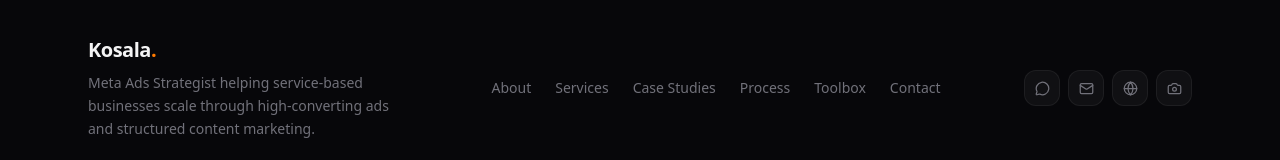
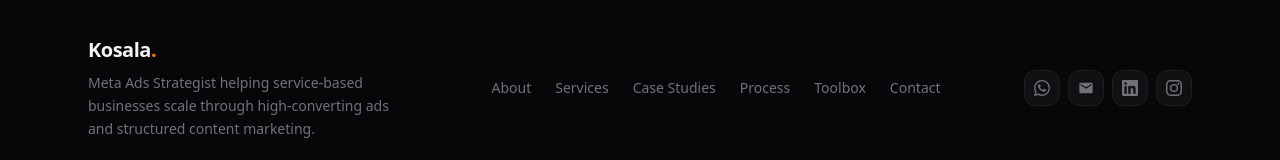
Before and after one commit to Milanz247/kosala-portfolio, a Next.js app: page / in a window 1280 px wide. Shown: the part 8823-8983 px from the top of the page. Built offline with nearby package versions, Linux system fonts and the light colour scheme.

Commit message:
feat: replace footer social icons with actual brand SVG logos

```diff
--- a/components/Footer.tsx
+++ b/components/Footer.tsx
@@ -1,7 +1,7 @@
 "use client";
 
 import React from "react";
-import { MessageCircle, ArrowUp, Mail, Globe, Camera } from "lucide-react";
+import { ArrowUp } from "lucide-react";
 
 const navLinks = [
   { label: "About", href: "#about" },
@@ -12,11 +12,35 @@
   { label: "Contact", href: "#contact" },
 ];
 
+const WhatsAppIcon = () => (
+  <svg viewBox="0 0 24 24" width="16" height="16" fill="currentColor">
+    <path d="M17.472 14.382c-.297-.149-1.758-.867-2.03-.967-.273-.099-.471-.148-.67.15-.197.297-.767.966-.94 1.164-.173.199-.347.223-.644.075-.297-.15-1.255-.463-2.39-1.475-.883-.788-1.48-1.761-1.653-2.059-.173-.297-.018-.458.13-.606.134-.133.298-.347.446-.52.149-.174.198-.298.298-.497.099-.198.05-.371-.025-.52-.075-.149-.669-1.612-.916-2.207-.242-.579-.487-.5-.669-.51-.173-.008-.371-.01-.57-.01-.198 0-.52.074-.792.372-.272.297-1.04 1.016-1.04 2.479 0 1.462 1.065 2.875 1.213 3.074.149.198 2.096 3.2 5.077 4.487.709.306 1.262.489 1.694.625.712.227 1.36.195 1.871.118.571-.085 1.758-.719 2.006-1.413.248-.694.248-1.289.173-1.413-.074-.124-.272-.198-.57-.347m-5.421 7.403h-.004a9.87 9.87 0 01-5.031-1.378l-.361-.214-3.741.982.998-3.648-.235-.374a9.86 9.86 0 01-1.51-5.26c.001-5.45 4.436-9.884 9.888-9.884 2.64 0 5.122 1.03 6.988 2.898a9.825 9.825 0 012.893 6.994c-.003 5.45-4.437 9.884-9.885 9.884m8.413-18.297A11.815 11.815 0 0012.05 0C5.495 0 .16 5.335.157 11.892c0 2.096.547 4.142 1.588 5.945L.057 24l6.305-1.654a11.882 11.882 0 005.683 1.448h.005c6.554 0 11.89-5.335 11.893-11.893a11.821 11.821 0 00-3.48-8.413z"/>
+  </svg>
+);
+
+const MailIcon = () => (
+  <svg viewBox="0 0 24 24" width="16" height="16" fill="currentColor">
+    <path d="M20 4H4c-1.1 0-2 .9-2 2v12c0 1.1.9 2 2 2h16c1.1 0 2-.9 2-2V6c0-1.1-.9-2-2-2zm0 4l-8 5-8-5V6l8 5 8-5v2z"/>
+  </svg>
+);
+
+const LinkedInIcon = () => (
+  <svg viewBox="0 0 24 24" width="16" height="16" fill="currentColor">
+    <path d="M20.447 20.452h-3.554v-5.569c0-1.328-.027-3.037-1.852-3.037-1.853 0-2.136 1.445-2.136 2.939v5.667H9.351V9h3.414v1.561h.046c.477-.9 1.637-1.85 3.37-1.85 3.601 0 4.267 2.37 4.267 5.455v6.286zM5.337 7.433a2.062 2.062 0 01-2.063-2.065 2.064 2.064 0 112.063 2.065zm1.782 13.019H3.555V9h3.564v11.452zM22.225 0H1.771C.792 0 0 .774 0 1.729v20.542C0 23.227.792 24 1.771 24h20.451C23.2 24 24 23.227 24 22.271V1.729C24 .774 23.2 0 22.222 0h.003z"/>
+  </svg>
+);
+
+const InstagramIcon = () => (
+  <svg viewBox="0 0 24 24" width="16" height="16" fill="currentColor">
+    <path d="M12 2.163c3.204 0 3.584.012 4.85.07 3.252.148 4.771 1.691 4.919 4.919.058 1.265.069 1.645.069 4.849 0 3.205-.012 3.584-.069 4.849-.149 3.225-1.664 4.771-4.919 4.919-1.266.058-1.644.07-4.85.07-3.204 0-3.584-.012-4.849-.07-3.26-.149-4.771-1.699-4.919-4.92-.058-1.265-.07-1.644-.07-4.849 0-3.204.013-3.583.07-4.849.149-3.227 1.664-4.771 4.919-4.919 1.266-.057 1.645-.069 4.849-.069zm0-2.163c-3.259 0-3.667.014-4.947.072-4.358.2-6.78 2.618-6.98 6.98-.059 1.281-.073 1.689-.073 4.948 0 3.259.014 3.668.072 4.948.2 4.358 2.618 6.78 6.98 6.98 1.281.058 1.689.072 4.948.072 3.259 0 3.668-.014 4.948-.072 4.354-.2 6.782-2.618 6.979-6.98.059-1.28.073-1.689.073-4.948 0-3.259-.014-3.667-.072-4.947-.196-4.354-2.617-6.78-6.979-6.98-1.281-.059-1.69-.073-4.949-.073zm0 5.838a6.162 6.162 0 100 12.324 6.162 6.162 0 000-12.324zM12 16a4 4 0 110-8 4 4 0 010 8zm6.406-11.845a1.44 1.44 0 100 2.881 1.44 1.44 0 000-2.881z"/>
+  </svg>
+);
+
 const socialLinks = [
-  { icon: MessageCircle, href: "https://wa.me/94XXXXXXXXX?text=Hi Kosala, I'd like to discuss a project.", label: "WhatsApp" },
-  { icon: Mail, href: "mailto:kosala@example.com", label: "Email" },
-  { icon: Globe, href: "https://linkedin.com/in/kosala", label: "LinkedIn" },
-  { icon: Camera, href: "https://instagram.com/kosalasocialmedia", label: "Instagram" },
+  { Icon: WhatsAppIcon, href: "https://wa.me/94XXXXXXXXX?text=Hi Kosala, I'd like to discuss a project.", label: "WhatsApp", brandColor: "#25D366" },
+  { Icon: MailIcon, href: "mailto:kosala@example.com", label: "Email", brandColor: "#EA4335" },
+  { Icon: LinkedInIcon, href: "https://linkedin.com/in/kosala", label: "LinkedIn", brandColor: "#0A66C2" },
+  { Icon: InstagramIcon, href: "https://instagram.com/kosalasocialmedia", label: "Instagram", brandColor: "#E1306C" },
 ];
 
 export default function Footer() {
@@ -57,21 +81,21 @@
 
           {/* Social Icons */}
           <div className="flex items-center gap-2">
-            {socialLinks.map((link) => {
-              const Icon = link.icon;
-              return (
+            {socialLinks.map((link) => (
               <a
                 key={link.label}
                 href={link.href}
                 target="_blank"
                 rel="noopener noreferrer"
                 aria-label={link.label}
-                  className="group w-9 h-9 rounded-xl bg-icon-bg border border-card-border flex items-center justify-center hover:bg-[#FF7A00]/10 hover:border-[#FF7A00]/30 transition-all duration-300"
+                style={{ "--brand": link.brandColor } as React.CSSProperties}
+                className="group w-9 h-9 rounded-xl bg-icon-bg border border-card-border flex items-center justify-center hover:border-[var(--brand)]/50 hover:bg-[var(--brand)]/10 transition-all duration-300"
               >
-                  <Icon size={15} className="text-fg-subtle group-hover:text-[#FF7A00] transition-colors duration-300" />
+                <span className="text-fg-subtle transition-colors duration-300 group-hover:text-[var(--brand)]">
+                  <link.Icon />
+                </span>
               </a>
-              );
-            })}
+            ))}
           </div>
         </div>
 
```
Lines whose indentation alone changed are shown as unchanged.
